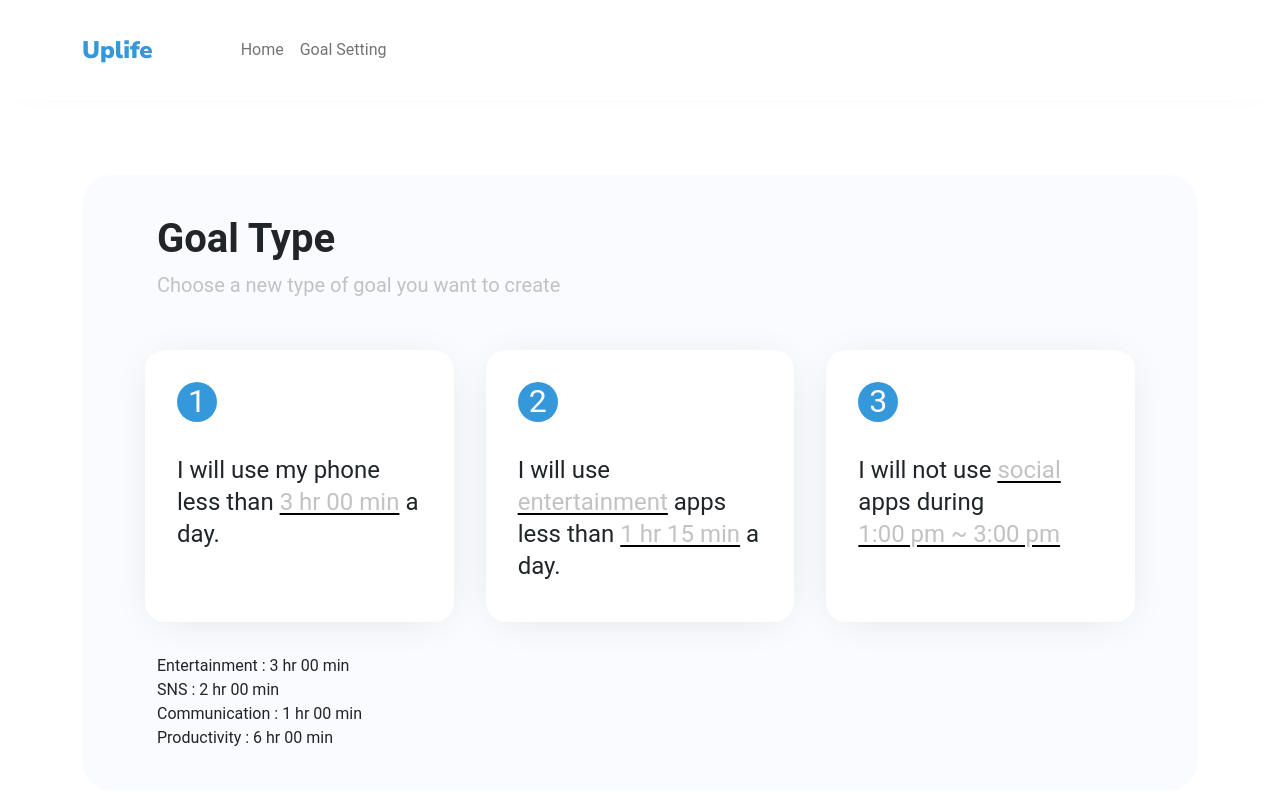
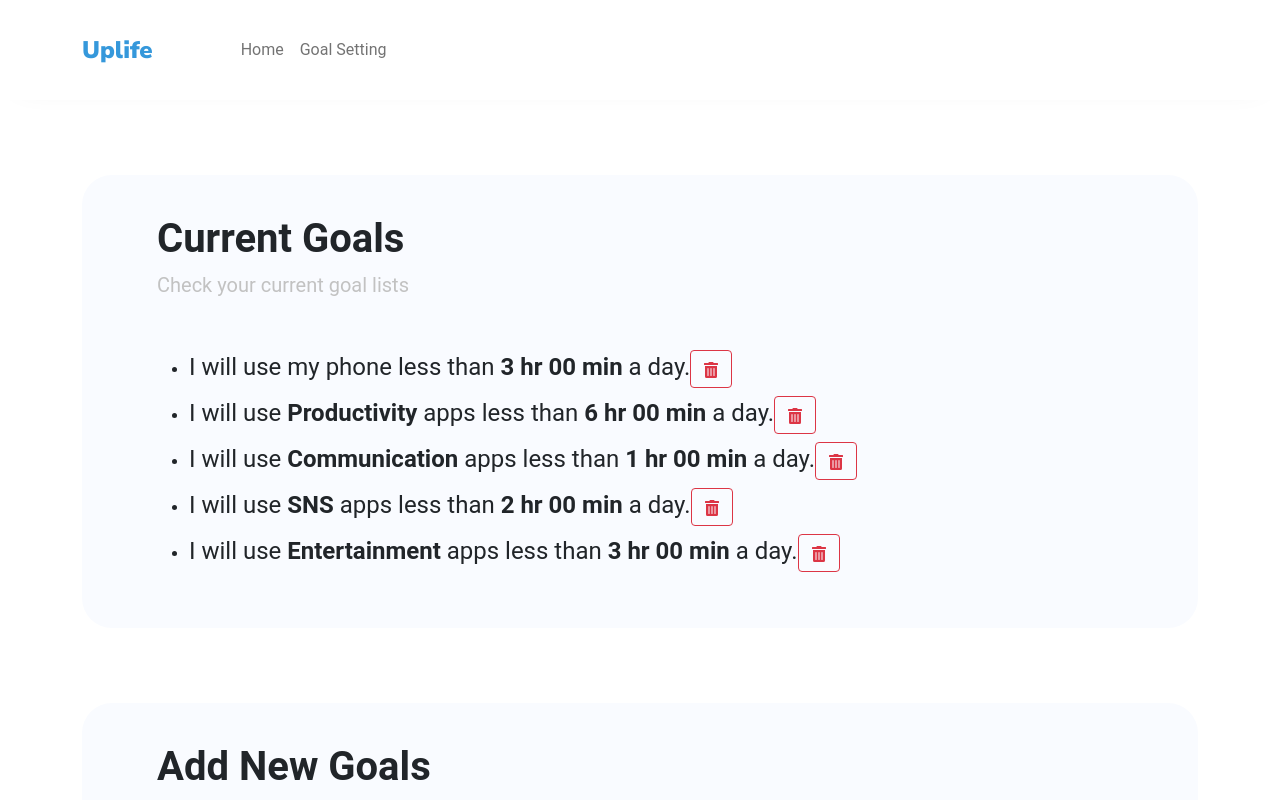
Before and after one commit to CheddarChoi/uplife, a React (Create React App) app: page /goal in a window 1280 px wide. Shown: the top 800 px of the page. Built offline with nearby package versions, Linux system fonts and the light colour scheme; what react-plotly.js would draw is missing.

Commit message:
add goal remove button

```diff
--- a/package.json
+++ b/package.json
@@ -13,6 +13,7 @@
     "react": "^17.0.2",
     "react-bootstrap": "^2.0.1",
     "react-dom": "^17.0.2",
+    "react-icons": "^4.3.1",
     "react-plotly.js": "^2.5.1",
     "react-redux": "^7.2.6",
     "react-router-dom": "^5.3.0",
--- a/src/Pages/Goal.js
+++ b/src/Pages/Goal.js
@@ -4,6 +4,9 @@ import SectionTitle from "../Components/SectionTitle";
 import { connect } from "react-redux";
 import convertNumToTime from "../Components/Functions/convertNumToTime";
 
+import { allCategory } from "../Components/variables/categories";
+import { Button } from "react-bootstrap";
+import { FaTrashAlt } from "react-icons/fa";
 import "./Goal.css";
 
 const GoalNum = (props) => {
@@ -24,13 +27,12 @@ const GoalNum = (props) => {
 
 const mapStateToProps = (state) => ({
   category: state.counter.category,
-  Entertainment : state.counter.Entertainment,
-  SNS : state.counter.SNS,
-  Communication : state.counter.Communication,
-  Total : state.counter.Total,
-  Productivity : state.counter.Productivity,
+  Entertainment: state.counter.Entertainment,
+  SNS: state.counter.SNS,
+  Communication: state.counter.Communication,
+  Total: state.counter.Total,
+  Productivity: state.counter.Productivity,
 });
-
 
 const Goal = (props) => {
   const history = useHistory();
@@ -38,15 +40,52 @@ const Goal = (props) => {
   const handleRoute = (path) => {
     history.push(path);
   };
-  const { Total, category, Entertainment, SNS, Communication, Productivity } = props;
+
+  var currentGoal = {};
+  allCategory.forEach((c) => {
+    currentGoal[c] = props[c];
+  });
   return (
     <div class="container">
       <div class="content">
         <SectionTitle
-          title="Goal Type"
+          title="Current Goals"
+          subtitle="Check your current goal lists"
+        />
+        <ul>
+          {currentGoal["Total"] && (
+            <li>
+              <h4>
+                I will use my phone less than{" "}
+                <b>{convertNumToTime(currentGoal["Total"])}</b> a day.
+                <Button variant="outline-danger">
+                  <FaTrashAlt />
+                </Button>
+              </h4>
+            </li>
+          )}
+          {allCategory.map((c) => {
+            if (c !== "Total" && currentGoal[c])
+              return (
+                <li>
+                  <h4>
+                    I will use <b>{c}</b> apps less than{" "}
+                    <b>{convertNumToTime(currentGoal[c])}</b> a day.
+                    <Button variant="outline-danger">
+                      <FaTrashAlt />
+                    </Button>
+                  </h4>
+                </li>
+              );
+            else return <></>;
+          })}
+        </ul>
+      </div>
+      <div class="content">
+        <SectionTitle
+          title="Add New Goals"
           subtitle="Choose a new type of goal you want to create"
         />
-
         <div class="goalContainer row">
           <div
             className="goalType col"
@@ -55,8 +94,10 @@ const Goal = (props) => {
             <GoalNum num="1" />
             <h4>
               I will use my phone less than{" "}
-              <span className="blank">{convertNumToTime(Total)}</span> a
-              day.
+              <span className="blank">
+                {convertNumToTime(currentGoal["Total"])}
+              </span>{" "}
+              a day.
             </h4>
           </div>
 
@@ -83,10 +124,6 @@ const Goal = (props) => {
             </h4>
           </div>
         </div>
-        Entertainment : {convertNumToTime(Entertainment)}<br/>
-        SNS : {convertNumToTime(SNS)}<br/>
-        Communication : {convertNumToTime(Communication)}<br/>
-        Productivity : {convertNumToTime(Productivity)}
       </div>
     </div>
   );
--- a/src/store/modules/counter.js
+++ b/src/store/modules/counter.js
@@ -1,19 +1,25 @@
-const CHANGE_CATEGORY = 'counter/CHANGE_CATEGORY';
-const SET_GOAL = 'counter/SETGOAL';
-const SET_CATEGORY_GOAL = 'counter/SET_CATEGORY_GOAL';
+const CHANGE_CATEGORY = "counter/CHANGE_CATEGORY";
+const SET_GOAL = "counter/SETGOAL";
+const SET_CATEGORY_GOAL = "counter/SET_CATEGORY_GOAL";
 
-
-export const changeCategory = category => ({ type: CHANGE_CATEGORY, category });
-export const setGoal = Total => ({type:SET_GOAL, Total })
-export const setCategoryGoal = (category, goal) => ({type:SET_CATEGORY_GOAL, category, goal })
+export const changeCategory = (category) => ({
+  type: CHANGE_CATEGORY,
+  category,
+});
+export const setGoal = (Total) => ({ type: SET_GOAL, Total });
+export const setCategoryGoal = (category, goal) => ({
+  type: SET_CATEGORY_GOAL,
+  category,
+  goal,
+});
 
 const initialState = {
-  category: 'Total',
+  category: "Total",
   Total: 3,
-  Entertainment:3,
-  SNS:2,
-  Communication:1,
-  Productivity:6,
+  Entertainment: 3,
+  SNS: 2,
+  Communication: 1,
+  Productivity: 6,
 };
 
 export default function counter(state = initialState, action) {
@@ -24,39 +30,39 @@ export default function counter(state = initialState, action) {
         category: action.category,
       };
     case SET_GOAL:
-      return{
-          ...state,
-          Total: action.Total
+      return {
+        ...state,
+        Total: action.Total,
       };
     case SET_CATEGORY_GOAL:
-      switch(action.category){
-        case 'Entertainment':
+      switch (action.category) {
+        case "Entertainment":
           return {
             ...state,
-            Entertainment:action.goal
-          }
-        case 'SNS':
-          return{
+            Entertainment: action.goal,
+          };
+        case "SNS":
+          return {
             ...state,
-            SNS:action.goal
-          }
-        case 'Communication':
-          return{
+            SNS: action.goal,
+          };
+        case "Communication":
+          return {
             ...state,
-            Communication:action.goal
-          }
-        case 'Productivity':
-          return{
+            Communication: action.goal,
+          };
+        case "Productivity":
+          return {
             ...state,
-            Productivity:action.goal
-          }
-        case 'Total':
-          return{
+            Productivity: action.goal,
+          };
+        case "Total":
+          return {
             ...state,
-            Total:action.goal
-          }
+            Total: action.goal,
+          };
         default:
-          return state
+          return state;
       }
     default:
       return state;
```
Also changed, not shown: 1 other file (tests, documents, lock files or other folders).
